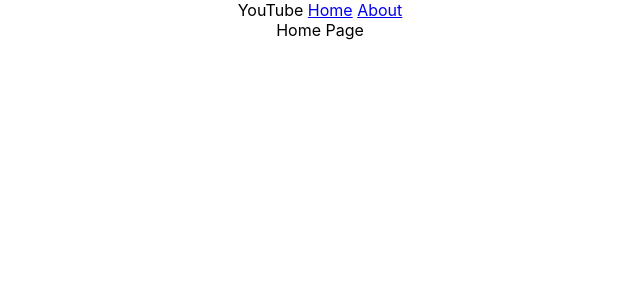
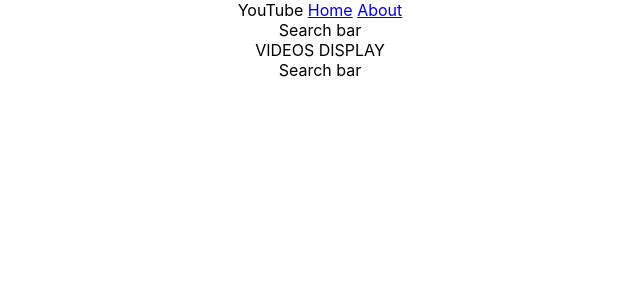
Before and after one commit to LILYHUANGPURSUIT/React-YouTube, a React (Create React App) app: page / in a window 1280 px wide. Shown: the top 300 px of the page, without its empty margins (320-960 px from the left). Built offline with nearby package versions, Linux system fonts and the light colour scheme.

Commit message:
Trying to get the Youtube API key.

```diff
--- a/package.json
+++ b/package.json
@@ -10,6 +10,7 @@
     "react-dom": "^17.0.2",
     "react-router-dom": "^5.2.0",
     "react-scripts": "4.0.3",
+    "react-youtube": "^7.13.1",
     "web-vitals": "^1.1.2"
   },
   "scripts": {
--- a/src/App.js
+++ b/src/App.js
@@ -31,9 +31,8 @@ class App extends React.Component {
 
         </Router>
 
-        {/* <SearchBar />
-        <VideosDisplay />
-        <Comments /> */}
+
+
 
       </div>
     );
--- /dev/null
+++ b/src/components/Comments.js
@@ -0,0 +1,14 @@
+import React from "react";
+
+class Comments extends React.Component{
+
+    render(){
+        return (
+            <div>
+                Search bar
+            </div>
+        )
+    }
+}
+
+export default Comments;
--- a/src/components/HomePage.js
+++ b/src/components/HomePage.js
@@ -1,11 +1,17 @@
 import React from "react";
+import SearchBar from "./SearchBar";
+import VideosDisplay from "./VideosDisplay";
+import Comments from "./Comments";
 
 class HomePage extends React.Component{
 
     render(){
         return (
             <div>
-                Home Page
+
+                <SearchBar />
+                <VideosDisplay />
+                <Comments />
             </div>
         )
     }
--- /dev/null
+++ b/src/components/SearchBar.js
@@ -0,0 +1,15 @@
+import React from "react";
+import YouTube from "react-youtube";
+
+class SearchBar extends React.Component{
+
+    render(){
+        return (
+            <div>
+                Search bar
+            </div>
+        )
+    }
+}
+
+export default SearchBar;
--- /dev/null
+++ b/src/components/VideosDisplay.js
@@ -0,0 +1,14 @@
+import React from "react";
+
+class VideosDisplay extends React.Component{
+
+    render(){
+        return (
+            <div>
+                VIDEOS DISPLAY
+            </div>
+        )
+    }
+}
+
+export default VideosDisplay;
```
Also changed, not shown: 2 other files (tests, documents, lock files or other folders).
